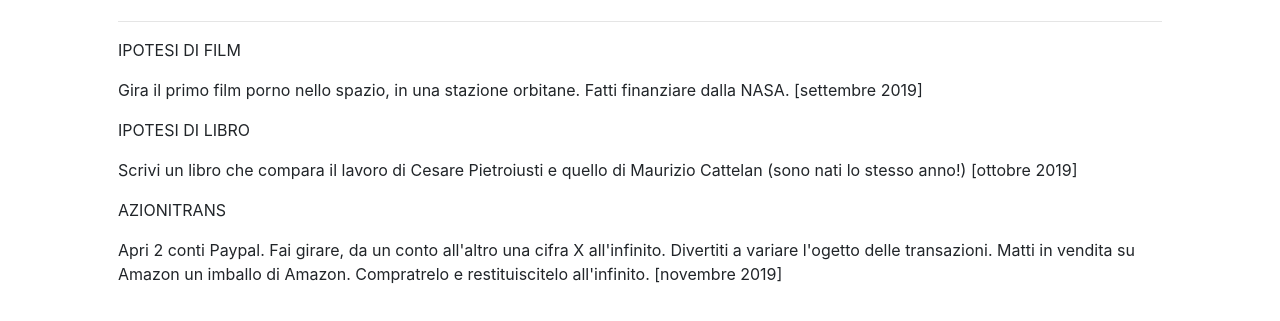
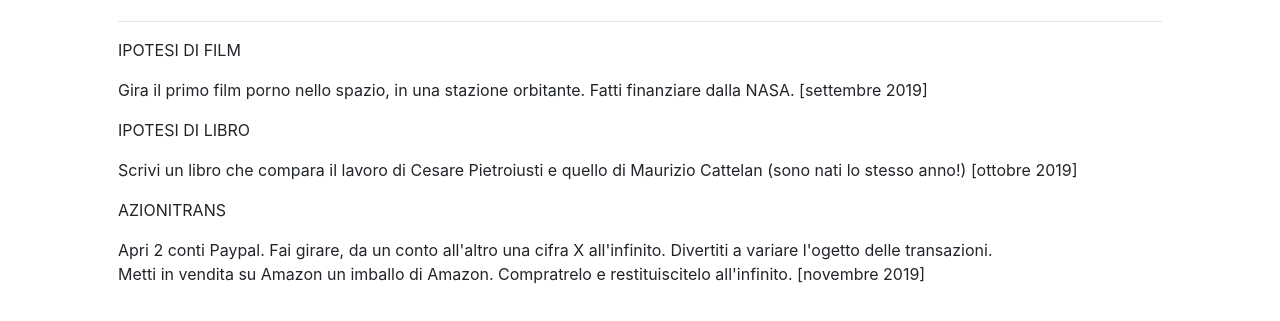
Before and after one commit to GioFic95/Jacopo-Natoli, a plain HTML site: page com/libitum.html in a window 1280 px wide. Shown: the part 99-420 px from the top of the page. Drawn offline with nearby package versions, Linux system fonts and the light colour scheme.

Commit message:
Update libitum.html

```diff
--- a/com/libitum.html
+++ b/com/libitum.html
@@ -20,14 +20,14 @@
           <h1 class="my-title mb-3 mb-md-4">Ad libitum</h1>
           <hr/>
           <p>IPOTESI DI FILM</p>
-          <p>Gira il primo film porno nello spazio, in una stazione orbitane. Fatti finanziare dalla NASA.
+          <p>Gira il primo film porno nello spazio, in una stazione orbitante. Fatti finanziare dalla NASA.
       [settembre 2019]</p>
           <p>IPOTESI DI LIBRO</p>
           <p>Scrivi un libro che compara il lavoro di Cesare Pietroiusti e quello di Maurizio Cattelan (sono nati lo stesso anno!)
       [ottobre 2019]</p>
           <p>AZIONITRANS</p>
           <p>Apri 2 conti Paypal. Fai girare, da un conto all'altro una cifra X all'infinito. Divertiti a variare l'ogetto delle transazioni.
-            Matti in vendita su Amazon un imballo di Amazon. Compratrelo e restituiscitelo all'infinito.
+          <br>Metti in vendita su Amazon un imballo di Amazon. Compratrelo e restituiscitelo all'infinito.
       [novembre 2019]</p>
       </div>
 
```
